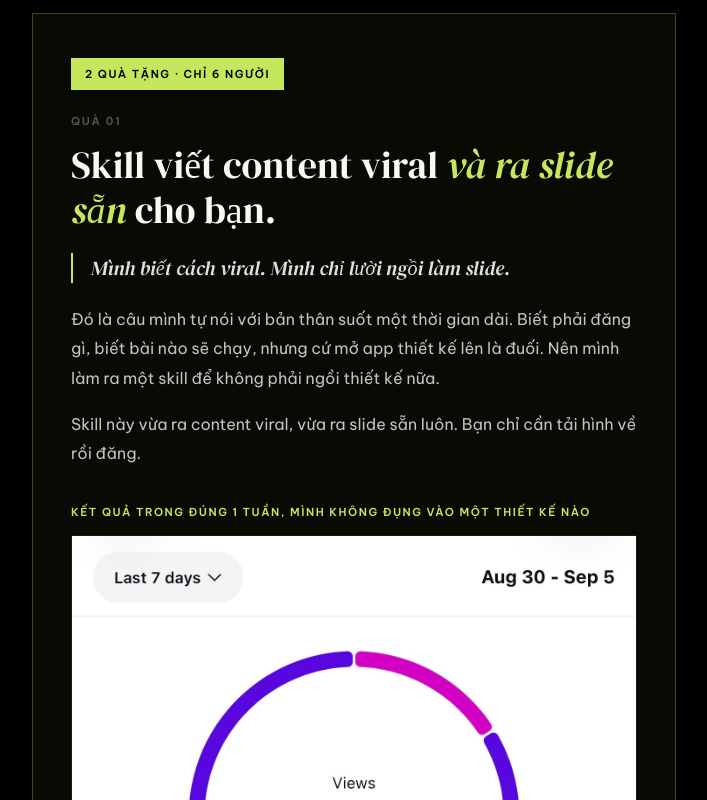
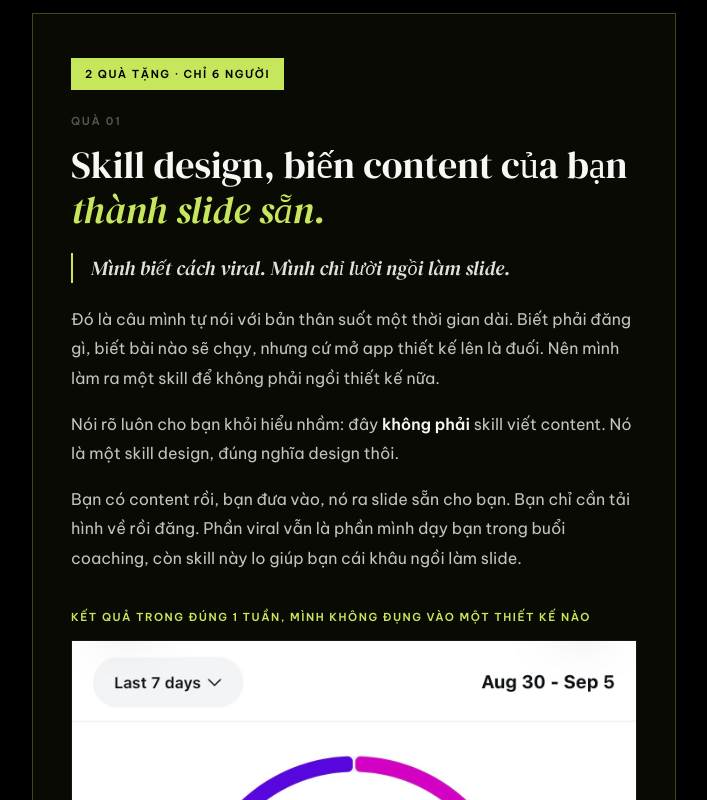
Before and after one commit to tracey-contentworks/ig, a plain HTML site: page v7/index.html in a window 1280 px wide. Shown: the part 10200-11000 px from the top of the page, without its empty margins (286-993 px from the left). Drawn offline with Linux system fonts and the light colour scheme.

Commit message:
v7: add gift section + proof images

```diff
--- a/v7/index.html
+++ b/v7/index.html
@@ -832,12 +832,13 @@
     <div class="gift">
       <span class="gift-flag">2 quà tặng · chỉ 6 người</span>
       <span class="gift-n">Quà 01</span>
-      <h3>Skill viết content viral <em>và ra slide sẵn</em> cho bạn.</h3>
+      <h3>Skill design, biến content của bạn <em>thành slide sẵn.</em></h3>
 
       <p class="gift-quote">Mình biết cách viral. Mình chỉ lười ngồi làm slide.</p>
 
       <p>Đó là câu mình tự nói với bản thân suốt một thời gian dài. Biết phải đăng gì, biết bài nào sẽ chạy, nhưng cứ mở app thiết kế lên là đuối. Nên mình làm ra một skill để không phải ngồi thiết kế nữa.</p>
-      <p>Skill này vừa ra content viral, vừa ra slide sẵn luôn. Bạn chỉ cần tải hình về rồi đăng.</p>
+      <p>Nói rõ luôn cho bạn khỏi hiểu nhầm: đây <strong>không phải</strong> skill viết content. Nó là một skill design, đúng nghĩa design thôi.</p>
+      <p>Bạn có content rồi, bạn đưa vào, nó ra slide sẵn cho bạn. Bạn chỉ cần tải hình về rồi đăng. Phần viral vẫn là phần mình dạy bạn trong buổi coaching, còn skill này lo giúp bạn cái khâu ngồi làm slide.</p>
 
       <span class="proof-label">Kết quả trong đúng 1 tuần, mình không đụng vào một thiết kế nào</span>
 
@@ -911,7 +912,7 @@
         <li>Demo và ví dụ thực tế</li>
         <li>Guideline hướng dẫn, file tài liệu để nhân viên marketing bạn thuê có thể tự xử lý, mình sẽ cập nhật nếu có điều cần chỉnh sửa trong kênh</li>
         <li>Storytelling support nếu brand có câu chuyện muốn khai thác, không thêm phí</li>
-        <li><strong>Tặng kèm skill làm content viral và ra slide sẵn</strong></li>
+        <li><strong>Tặng kèm skill design, đưa content vào là ra slide sẵn</strong></li>
         <li><strong>Tặng kèm 3 tháng mentor 1-1 tới hết năm, không thêm phí</strong></li>
       </ul>
     </div>
```
